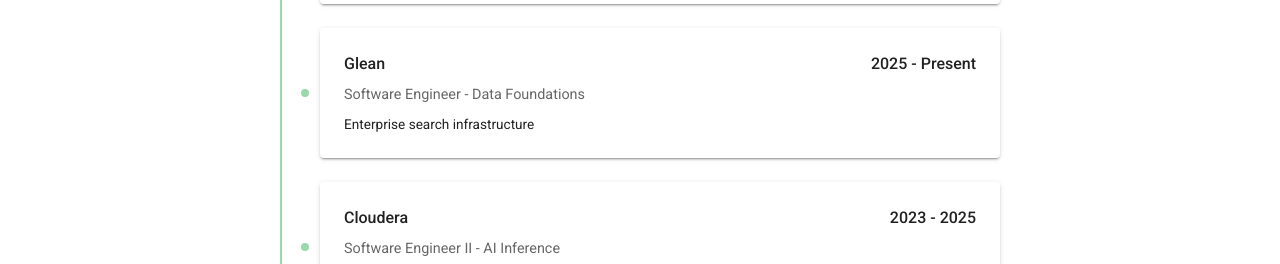
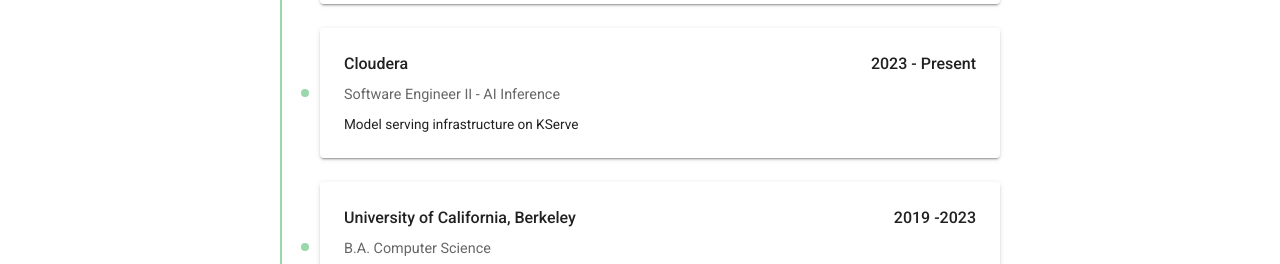
Before and after one commit to tylerhyang/websitev1, a React (Vite) app: page /about in a window 1280 px wide. Shown: the part 688-952 px from the top of the page. Built offline with nearby package versions, Linux system fonts and the light colour scheme.

Commit message:
[fix] remove new work exp, remove unused svg

```diff
--- a/src/pages/About.tsx
+++ b/src/pages/About.tsx
@@ -24,7 +24,7 @@
     },
     {
       frontImage: potteryImage,
-      backText: "Some pottery i've thrown lately.\n  \n Clay body: Speckled Buff",
+      backText: "Some pottery I made during my free time\n  \n Clay body: Speckled Buff",
       title: 'Pottery'
     },
     {
@@ -73,15 +73,15 @@
       title: 'M.S. Computer Science',
       description: 'Concentration: Computing Systems'
     },
+    // {
+    //   year: '2025 - Present',
+    //   company: 'Glean',
+    //   companyUrl: 'https://www.glean.com',
+    //   title: 'Software Engineer - Data Foundations',
+    //   description: 'Enterprise search infrastructure'
+    // },
     {
-      year: '2025 - Present',
-      company: 'Glean',
-      companyUrl: 'https://www.glean.com',
-      title: 'Software Engineer - Data Foundations',
-      description: 'Enterprise search infrastructure'
-    },
-    {
-      year: '2023 - 2025',
+      year: '2023 - Present',
       company: 'Cloudera',
       companyUrl: 'https://www.cloudera.com',
       title: 'Software Engineer II - AI Inference',
```
Also changed, not shown: public/vite.svg (added).
